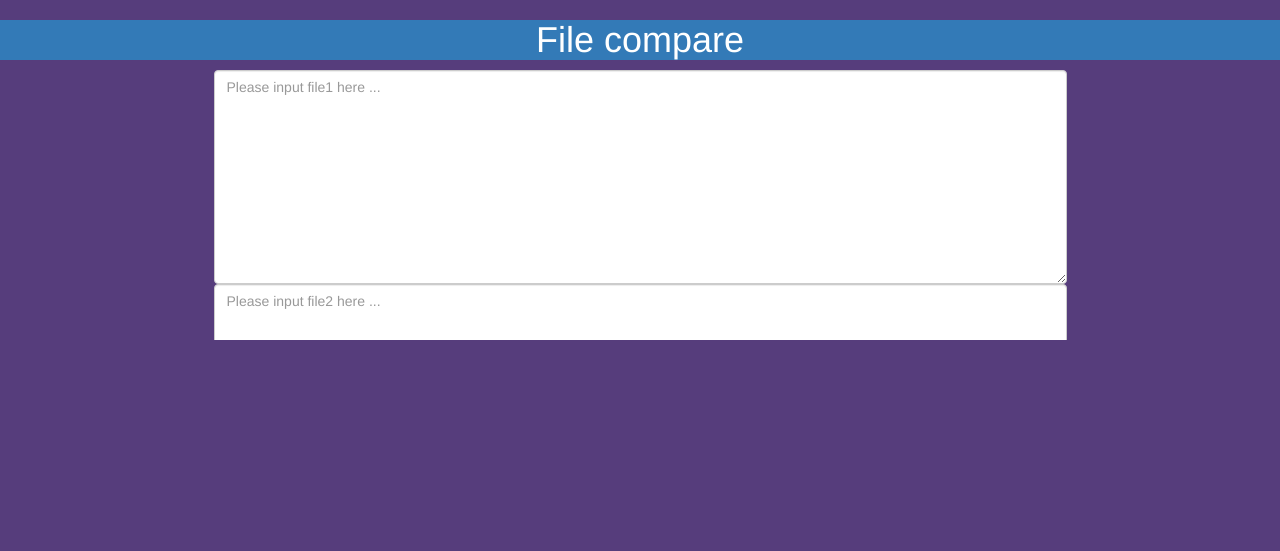
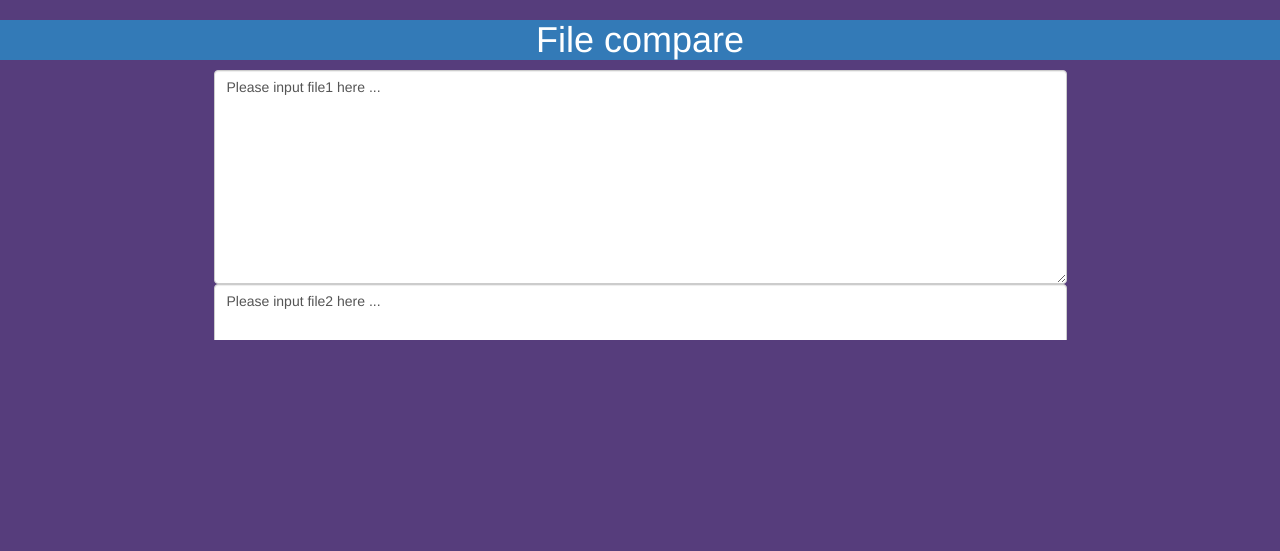
Before and after one commit to WeDaHub/incubator-file-compare, a Flask app: page / in a window 1280 px wide. Shown: the top 551 px of the page. Run offline with Flask 2, Linux system fonts and the light colour scheme; some libraries are stand-ins or nearby versions.

Commit message:
more friendly

```diff
--- a/templates/input.html
+++ b/templates/input.html
@@ -13,8 +13,8 @@
     <div align="center" class="pre-scrollable">
     <h1 class="bg-primary"> File compare </h1>
     <form method="post" action="compare" class="form-inline">
-         <textarea rows="10" cols="100" name="file1" class="form-control" placeholder="Please input file1 here ..."></textarea>
-         <textarea rows="10" cols="100" name="file2" class="form-control" placeholder="Please input file2 here ..."></textarea>
+         <textarea rows="10" cols="100" name="file1" class="form-control" placeholder="Please input file1 here ...">Please input file1 here ...</textarea>
+         <textarea rows="10" cols="100" name="file2" class="form-control" placeholder="Please input file2 here ...">Please input file2 here ...</textarea>
         <br/>
         <br/>
         <div style="text-align:center;"><input type="submit" value="Submit" class="btn btn-default"/></div>
```
